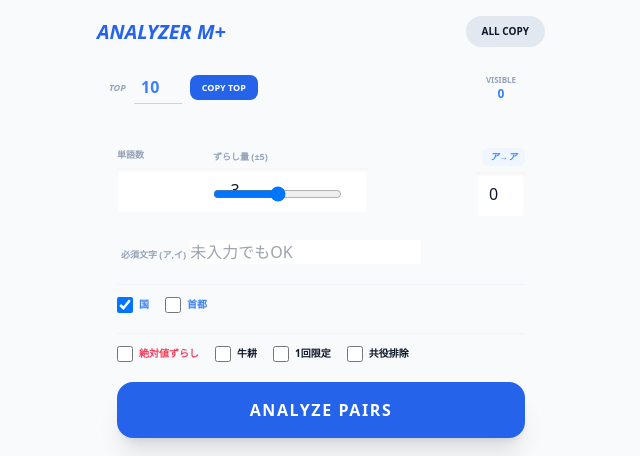
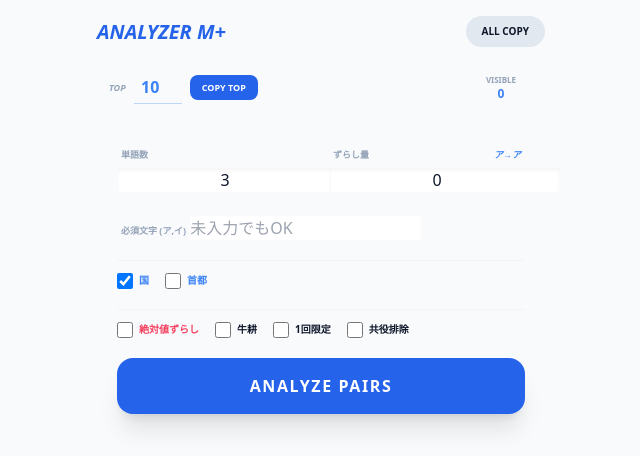
Before and after one commit to xjrstjrwvg-commits/Pyongyang, a Flask app: page / in a window 1280 px wide. Shown: the top 456 px of the page, without its empty margins (319-959 px from the left). Run offline with Flask 3, Linux system fonts and the light colour scheme; some libraries are stand-ins or nearby versions.

Commit message:
index.html

```diff
--- a/templates/index.html
+++ b/templates/index.html
@@ -10,7 +10,6 @@
         .glass { @apply bg-white dark:bg-slate-900 border border-slate-200 dark:border-slate-800 shadow-lg; }
         input, select { @apply bg-slate-100 dark:bg-slate-800 p-3 rounded-xl text-sm outline-none w-full font-bold; }
         .stat-card { @apply bg-blue-50 dark:bg-blue-900/20 border border-blue-100 dark:border-blue-800 p-2 rounded-2xl text-center; }
-        input[type="range"] { @apply h-2 bg-slate-200 dark:bg-slate-700 rounded-lg appearance-none cursor-pointer w-full; }
         ::-webkit-scrollbar { display: none; }
         .success-btn { @apply bg-emerald-500 text-white !important; }
     </style>
@@ -22,13 +21,11 @@
             <button onclick="copyAll()" id="allCopyBtn" class="bg-slate-200 dark:bg-slate-800 px-4 py-2 rounded-full text-[10px] font-bold uppercase transition-colors">All Copy</button>
         </header>
 
-        <!-- 統計エリア -->
         <div id="stats_area" class="grid grid-cols-2 gap-2 hidden">
             <div class="stat-card"><p class="text-[8px] font-bold text-slate-400">有効ペア数</p><p class="text-lg font-black text-blue-600"><span id="pair_count">0</span>/5041</p></div>
             <div class="stat-card"><p class="text-[8px] font-bold text-slate-400">総ルート数</p><p class="text-lg font-black text-emerald-500" id="total_routes">0</p></div>
         </div>
 
-        <!-- コピー設定 -->
         <div class="flex items-center gap-2 px-1">
             <div class="flex-1 glass p-2 rounded-xl flex items-center gap-2">
                 <label class="text-[9px] font-bold text-slate-400 uppercase italic">Top</label>
@@ -38,27 +35,19 @@
             <div class="glass p-2 px-4 rounded-xl text-center min-w-[80px]"><p class="text-[8px] font-bold text-slate-400 uppercase">Visible</p><p class="text-xs font-black text-blue-500" id="visible_count">0</p></div>
         </div>
 
-        <!-- メイン設定パネル（ここを重点的に修正） -->
         <div class="glass p-5 rounded-[32px] space-y-5">
-            <div class="flex items-start gap-4">
-                <!-- 単語数：幅を固定 -->
-                <div class="w-20 flex-shrink-0">
-                    <label class="text-[9px] font-bold text-slate-400 uppercase block mb-1.5">単語数</label>
-                    <input type="number" id="ml" value="3" class="!p-2.5 text-center shadow-inner">
+            <!-- 設定：スライダーを廃止し、入力欄のみに整理 -->
+            <div class="grid grid-cols-2 gap-4">
+                <div>
+                    <label class="text-[9px] font-bold text-slate-400 uppercase block mb-1.5 ml-1">単語数</label>
+                    <input type="number" id="ml" value="3" class="text-center shadow-inner">
                 </div>
-
-                <!-- ずらし量：残りの幅をすべて使用 -->
-                <div class="flex-1 min-w-0">
-                    <div class="flex justify-between items-center mb-1.5">
-                        <label class="text-[9px] font-bold text-slate-400 uppercase">ずらし量 (±5)</label>
-                        <span id="shift_preview" class="text-[9px] font-bold text-blue-500 italic bg-blue-50 dark:bg-blue-900/30 px-2 py-0.5 rounded-md">ア→ア</span>
+                <div>
+                    <div class="flex justify-between items-center mb-1.5 px-1">
+                        <label class="text-[9px] font-bold text-slate-400 uppercase">ずらし量</label>
+                        <span id="shift_preview" class="text-[9px] font-bold text-blue-500 italic">ア→ア</span>
                     </div>
-                    <div class="flex items-center gap-3">
-                        <div class="flex-1 flex items-center h-10">
-                            <input type="range" id="ks_range" min="-5" max="5" value="0" oninput="syncShift(this.value)">
-                        </div>
-                        <input type="number" id="ks_abs" value="0" class="!w-12 !p-2.5 text-center flex-shrink-0 shadow-inner" oninput="syncShift(this.value)">
-                    </div>
+                    <input type="number" id="ks_abs" value="0" class="text-center shadow-inner" oninput="syncShift(this.value)">
                 </div>
             </div>
 
@@ -82,7 +71,6 @@
             <button onclick="run()" id="btn" class="w-full bg-blue-600 text-white font-black py-4 rounded-2xl shadow-xl uppercase tracking-widest mt-2 active:scale-95 transition-all">Analyze Pairs</button>
         </div>
 
-        <!-- 辞書設定 -->
         <details class="glass rounded-2xl overflow-hidden">
             <summary class="p-3 text-[10px] font-black uppercase text-slate-400 cursor-pointer flex justify-between bg-slate-50 dark:bg-slate-800/50">
                 <span>Dictionary Settings</span>
@@ -92,7 +80,6 @@
             <div id="dict-content" class="p-4 max-h-80 overflow-y-auto"></div>
         </details>
 
-        <!-- フィルター・ソート -->
         <div class="flex flex-col gap-2 px-1">
             <div class="flex justify-between items-center"><span class="text-[10px] font-bold text-slate-400 uppercase">Filter</span><select id="filter_mode" class="bg-transparent font-bold text-emerald-500 text-xs w-auto" onchange="display()"><option value="all">すべて表示</option><option value="exists" selected>解ありのみ</option><option value="none">解なしのみ</option></select></div>
             <div class="flex justify-between items-center"><span class="text-[10px] font-bold text-slate-400 uppercase">Sort</span><select id="sort_order" class="bg-transparent font-bold text-blue-500 text-xs w-auto" onchange="display()"><option value="desc">多い順</option><option value="asc">少ない順</option><option value="kana">50音順</option><option value="random">ランダム</option></select></div>
@@ -120,7 +107,7 @@
 
         function syncShift(val) {
             let v = parseInt(val); if (isNaN(v)) v = 0;
-            document.getElementById('ks_range').value = v; document.getElementById('ks_abs').value = v;
+            document.getElementById('ks_abs').value = v;
             const idx = (KANA_ORDER.indexOf("ア") + v + KANA_ORDER.length * 10) % KANA_ORDER.length;
             document.getElementById('shift_preview').innerText = `ア→${KANA_ORDER[idx]}`;
         }
```
